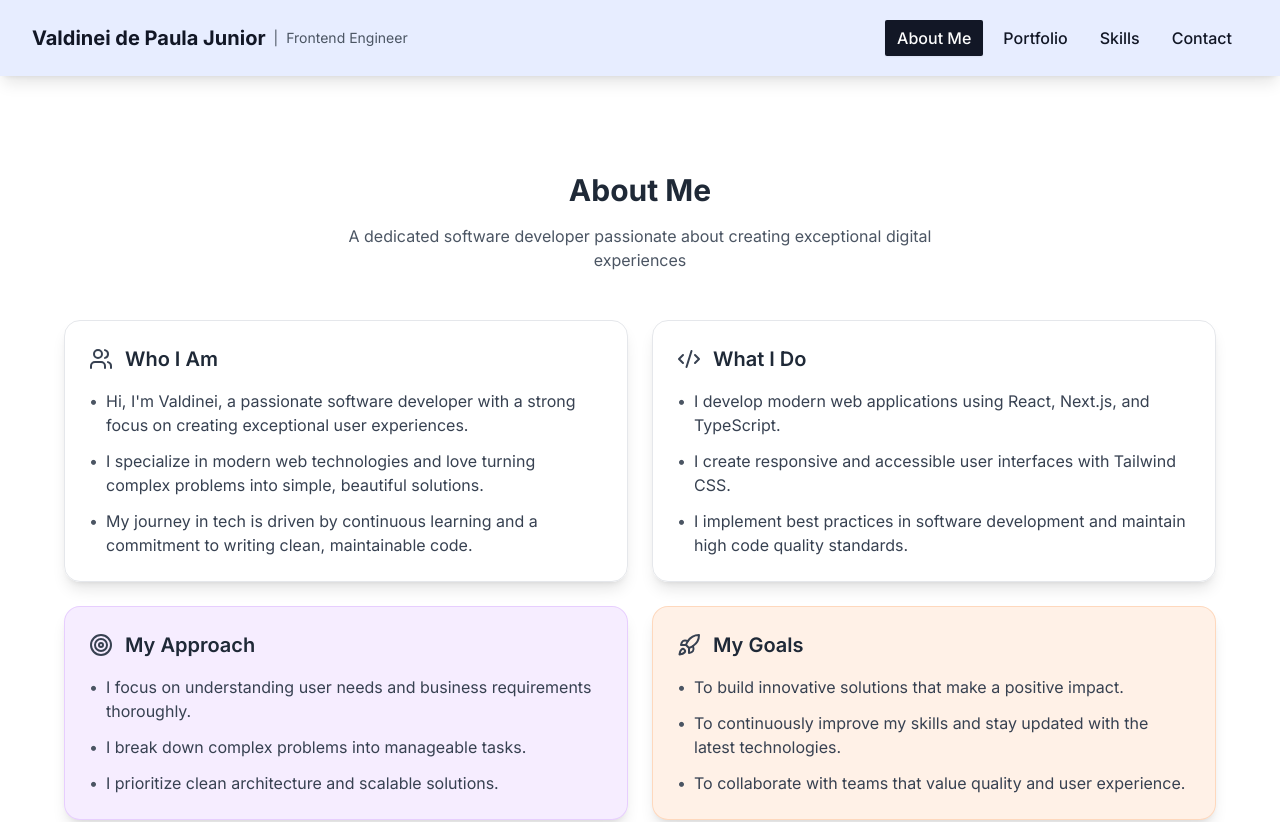
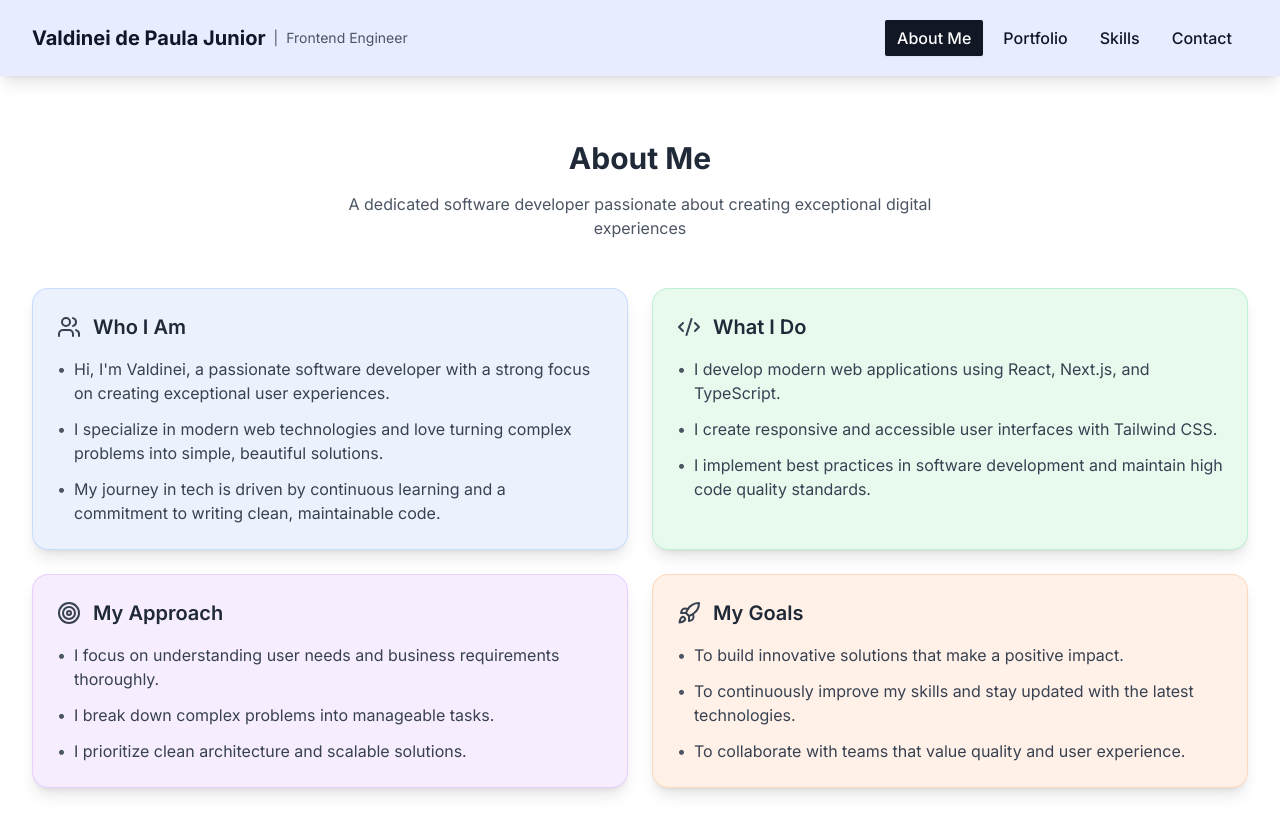
Before and after one commit to ValdineiJunior/valdinei-junior-landing-page, a Next.js app: page / in a window 1280 px wide. Shown: the top 822 px of the page. Built offline with nearby package versions, Linux system fonts and the light colour scheme.

Commit message:
fix: colors config

```diff
--- a/app/page.tsx
+++ b/app/page.tsx
@@ -47,9 +47,8 @@ export default function Home() {
           </div>
         </div>
       </header>
-      <main className="mx-auto w-full flex-1 px-4 py-8 sm:px-6 lg:px-8">
+      <main className="flex-1">
         <div className="mx-auto max-w-7xl">
-          <div className="min-h-[calc(100vh-12rem)]">
           <TabsContent value="about" className="mt-4">
             <About />
           </TabsContent>
@@ -62,7 +61,6 @@ export default function Home() {
           <TabsContent value="contact" className="mt-4">
             <Contact />
           </TabsContent>
-          </div>
         </div>
       </main>
       <footer className="bg-lightBlue py-8">
--- a/tailwind.config.ts
+++ b/tailwind.config.ts
@@ -29,10 +29,8 @@ const config = {
           1000: "#00171F",
         },
         darkBlue: "#121726",
-        white:" #f1f4ff",
-        green:" #48d5ca",
+        white: "#f1f4ff",
         darkGreen: "#3aaea5",
-        blue: "#2e69f7",
         lightBlue: "#e7edff",
         grey: "#efefef",
       },
```
Lines whose indentation alone changed are shown as unchanged.
